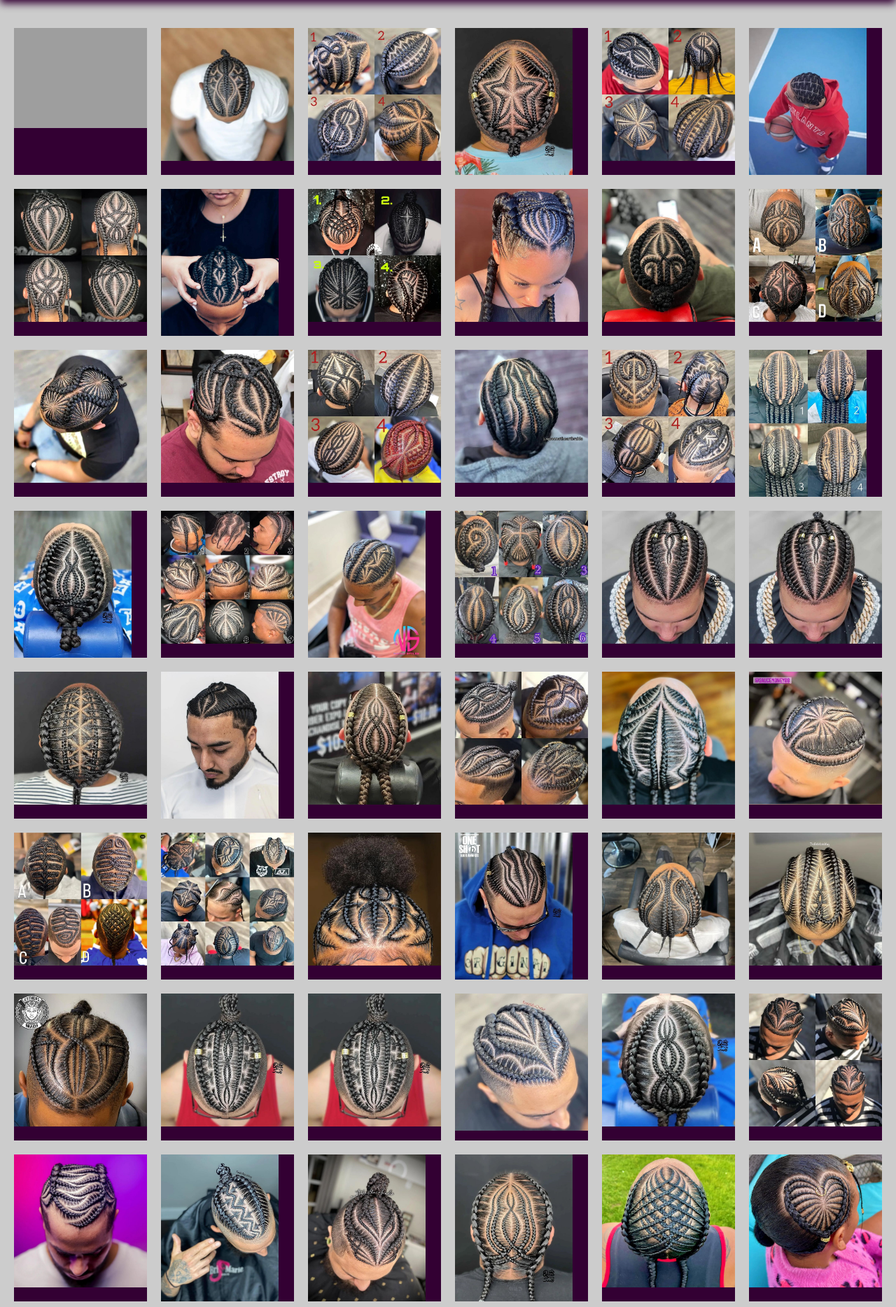
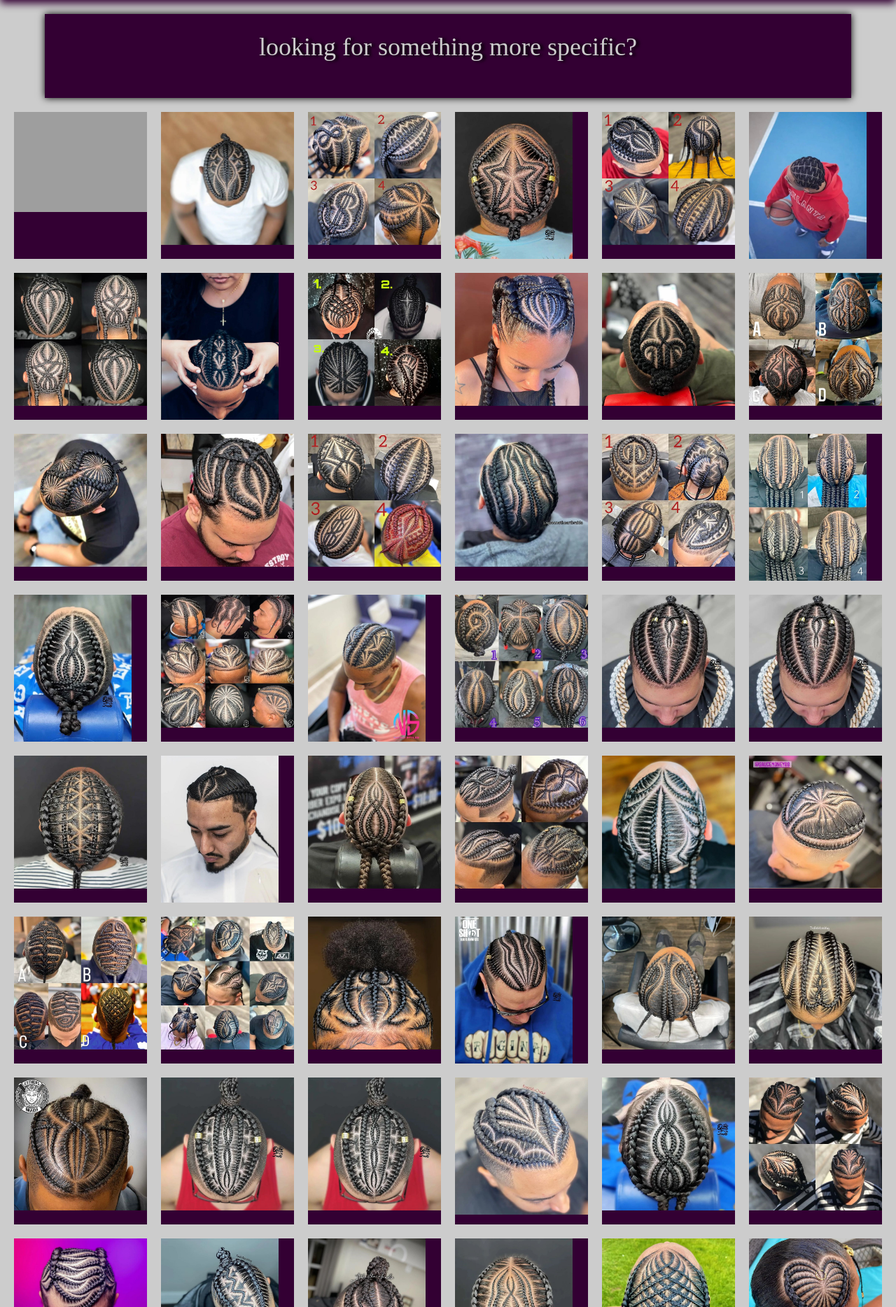
Before and after one commit to yazdan-hka/barber-house, a Flask app: page /collection in a window 1280 px wide. Shown: the part 52-1920 px from the top of the page at 70% size. Run offline with Flask 2, Linux system fonts and the light colour scheme; some libraries are stand-ins or nearby versions; some web fonts are replaced; grey boxes are pictures that could not be loaded.

Commit message:
few design changes but th e filter container hover does not work properly yet

```diff
--- a/BRAIDSTARZ/templates/collection.html
+++ b/BRAIDSTARZ/templates/collection.html
@@ -4,6 +4,45 @@
 {% endblock %}
 
 {% block style %}
+
+  .filter-container{
+    background-color:#330033;
+    width:90%;
+    height:12rem;
+    box-shadow:0 0 10px black;
+    transition:0.4s ease-out;
+  }
+
+  .filter-link{
+    opacity:0%;
+    transition:0.4s ease-out;
+
+  }
+
+  .ft{
+    height:100%;
+    width:100%;
+    padding-top:8px;
+  }
+
+
+  .ft:hover .filter-container{
+    background-color:black;
+    height:28rem;
+  }
+
+
+  .ft:hover .filter-link{
+
+    opacity:100%;
+    transition:0.4s ease-out;
+  }
+
+  .ft:hover{
+    background-color:yellow;
+  }
+
+
   .container{
     width:100%;
     padding:10px;
@@ -69,7 +108,25 @@
 {% endblock %}
 
 {% block content %}
-
+<center>
+  <div class="filter-container">
+  <div class='ft'>
+    <h1 class='content-text-white'>
+      looking for something more specific?
+    </h1>
+  </div>
+    <div class="filter-link">
+      <h2 class='content-text-white'>
+        Click the button bellow for filter your search
+      </h2>
+      <a href="{{url_for('collection_filter_page')}}">
+        <button style="padding:3px; width:16rem; font-size:2em;text-decoration: bold;" class="inline-link-1">
+          Filter
+        </button>
+      </a>
+    </div>
+  </div>
+</center>
   <div class="container">
     {% for i in images %}
       <div class="box">
```
